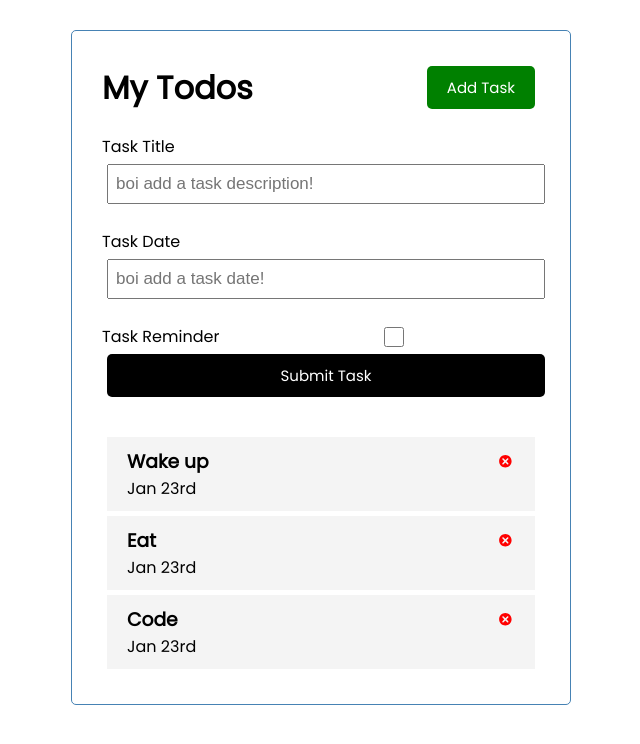
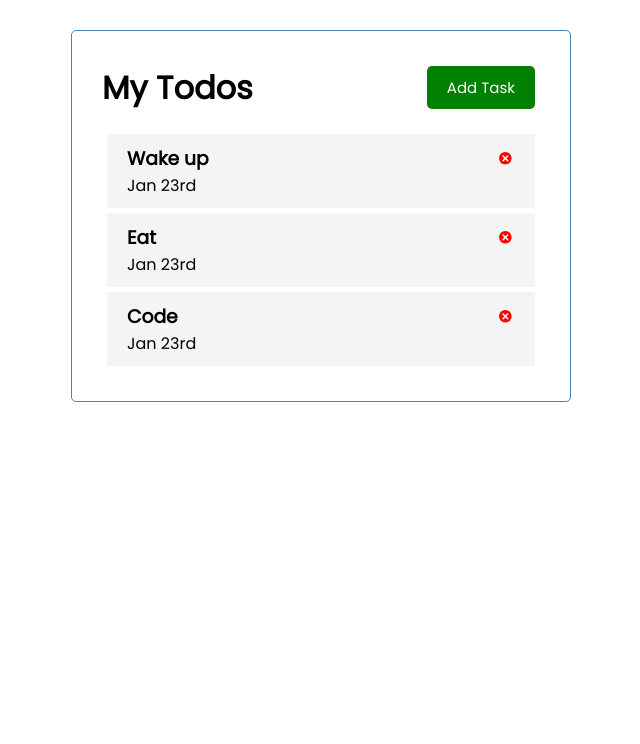
Before and after one commit to YugenFox/react-my-todos-app, a React (Create React App) app: page / in a window 1280 px wide. Shown: the top 744 px of the page, without its empty margins (319-959 px from the left). Built offline with nearby package versions, Linux system fonts and the light colour scheme.

Commit message:
Add Task button now shows/hides AddTasks

```diff
--- a/src/App.js
+++ b/src/App.js
@@ -27,6 +27,8 @@ function App() {
     },
   ]);
 
+  const [showAddTask,setShowAddTask] = useState(false)
+
   //Add Task
   const addTask = (title, date, reminder) => {
     const rndNumber = Math.floor(Math.random() * 10000) + 1;
@@ -48,8 +50,8 @@ function App() {
 
   return (
     <div className="container">
-      <Header />
-      <AddTasks addTask={addTask} />
+      <Header changeShowAddTask={()=> setShowAddTask(!showAddTask)}/>
+      {showAddTask && <AddTasks addTask={addTask} />}
       {tasks <= 0 ? (
         <p style={{ color: "steelblue" }}>
           No more tasks left, maybe add some!
--- a/src/components/Button.js
+++ b/src/components/Button.js
@@ -17,7 +17,7 @@ Button.defaultProps = {
   text: "Add Task",
   color: "steelblue",
   onAdd: () => {
-    console.log("Need to finish onAdd function");
+    console.log("Need to finish onAdd function in Button");
   },
 };
 
--- a/src/components/Header.js
+++ b/src/components/Header.js
@@ -1,11 +1,11 @@
 import PropTypes from 'prop-types'
 import Button from './Button'
 
-const Header = ({title}) => {
+const Header = ({title, changeShowAddTask}) => {
   return (
     <div className='header'>
       <h1>{title}</h1>
-      <Button text="Add Task" color="green"/>
+      <Button text="Add Task" color="green" onAdd={changeShowAddTask}/>
     </div>
   )
 }
```
